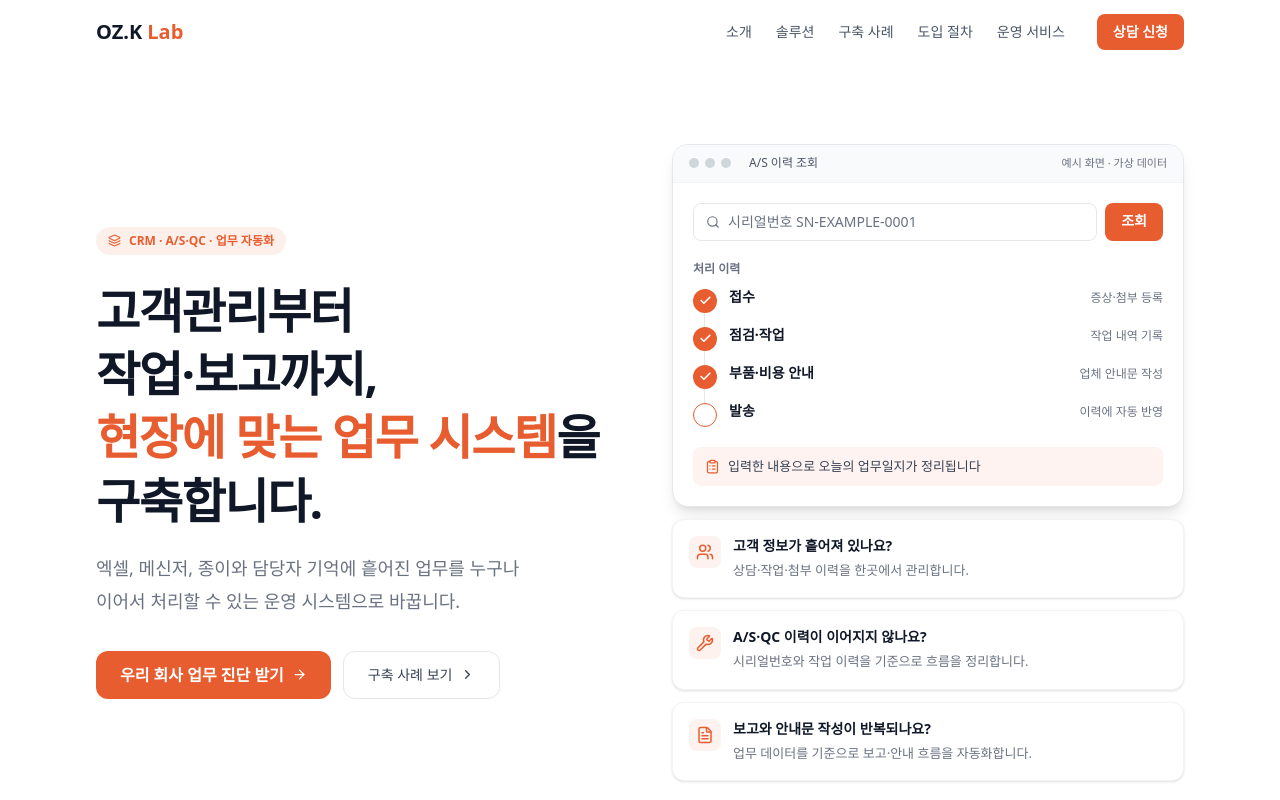
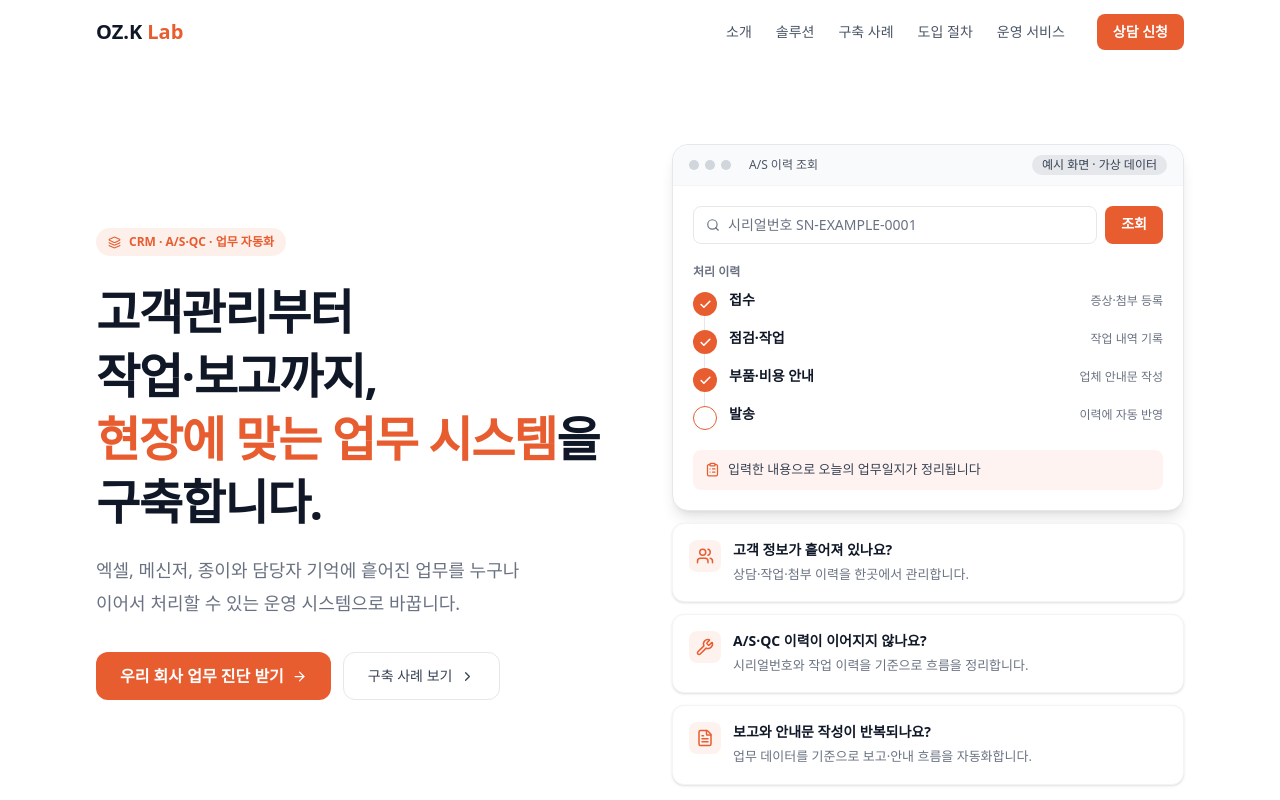
Before and after one commit to johsoappa/ozklab-homepage, a Next.js app: page / in a window 1280 px wide. Shown: the top 800 px of the page. Built offline with nearby package versions, Linux system fonts and the light colour scheme; a web font is replaced by a local one.

Commit message:
fix(home): make hero mock "sample screen" label more legible
Enlarge the "예시 화면 · 가상 데이터" label to a 12px pill so the preview
is clearly not read as a shipped feature.

Co-Authored-By: Claude Sonnet 5.5 <noreply@anthropic.com>

```diff
--- a/app/page.tsx
+++ b/app/page.tsx
@@ -268,7 +268,7 @@ function HeroMock() {
         <span className="w-2.5 h-2.5 rounded-full bg-gray-300" />
         <span className="w-2.5 h-2.5 rounded-full bg-gray-300" />
         <span className="ml-3 text-xs font-medium text-gray-600">A/S 이력 조회</span>
-        <span className="ml-auto text-[11px] text-gray-500">예시 화면 · 가상 데이터</span>
+        <span className="ml-auto rounded-full bg-gray-200 px-2.5 py-0.5 text-xs font-medium text-gray-700">예시 화면 · 가상 데이터</span>
       </div>
       <div className="p-4 sm:p-5">
         <div className="flex gap-2 mb-5">
```
